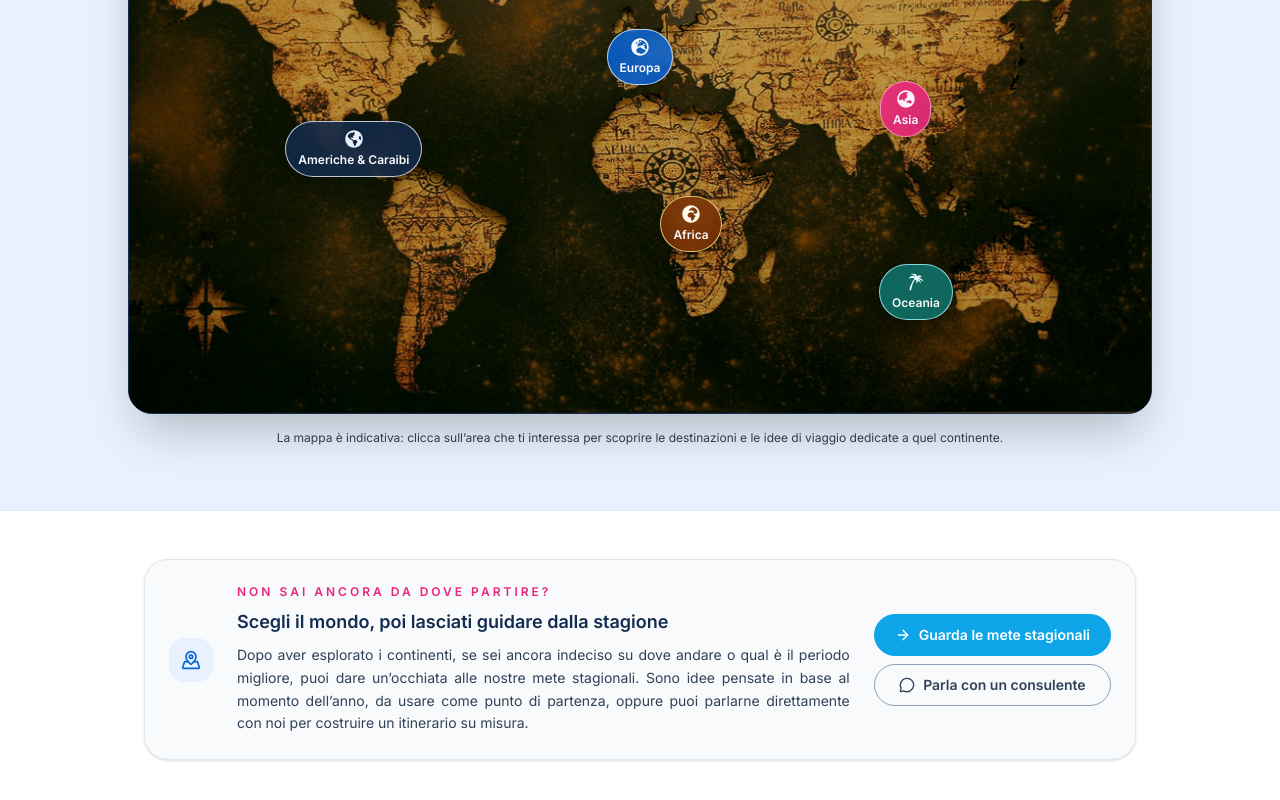
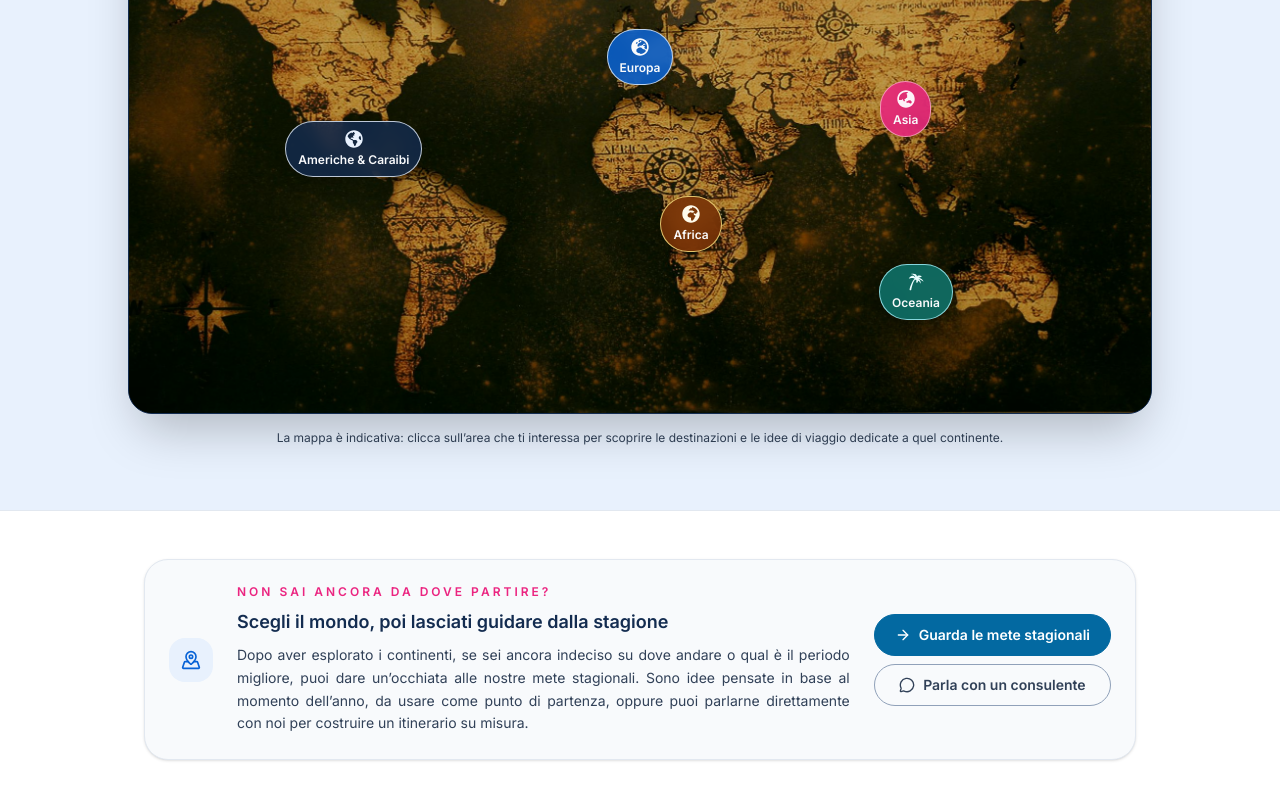
Before and after one commit to schiavonelu/leavingnow-site, a React (Vite) app: page /destinazioni in a window 1280 px wide. Shown: the part 878-1678 px from the top of the page. Built offline with nearby package versions, Linux system fonts and the light colour scheme.

Commit message:
Best Pract

```diff
--- a/src/pages/ComingSoon.jsx
+++ b/src/pages/ComingSoon.jsx
@@ -37,7 +37,6 @@ const ComingSoon = () => {
 
   return (
     <section className="relative h-screen w-full overflow-hidden bg-[#F8FAFC] text-[#132C50]">
-
       {/* SFONDI COLORATI */}
       <div className="pointer-events-none absolute inset-0">
         <div className="absolute -top-24 left-1/2 h-72 w-72 -translate-x-1/2 rounded-full bg-[#0863D6]/15 blur-3xl" />
@@ -47,10 +46,8 @@ const ComingSoon = () => {
 
       {/* CONTENUTO */}
       <div className="relative mx-auto flex h-full max-w-5xl flex-col px-4 py-4">
-
         {/* BLOCCO SUPERIORE */}
         <header className="flex flex-col items-center justify-start pt-2">
-
           {/* LOGO */}
           <div className="mb-3">
             <img
@@ -60,7 +57,7 @@ const ComingSoon = () => {
             />
           </div>
 
-          {/* SLOGAN — VERSIONE DESIDERATA */}
+          {/* SLOGAN */}
           <div className="flex flex-col items-end text-right drop-shadow">
             <div className="bg-[#EB2480] px-4 py-1.5 text-[10px] sm:text-xs md:text-sm font-extrabold uppercase tracking-[0.18em] text-white rounded-t-md">
               CON NOI
@@ -73,7 +70,6 @@ const ComingSoon = () => {
 
         {/* BLOCCO CENTRALE */}
         <main className="flex flex-1 flex-col items-center justify-center text-center">
-
           {/* TITOLO */}
           <div className="mb-4 max-w-3xl">
             <h1 className="text-xl sm:text-2xl md:text-3xl font-bold mb-2 text-[#132C50]">
@@ -137,11 +133,10 @@ const ComingSoon = () => {
             </p>
 
             <div className="flex flex-col sm:flex-row gap-3">
-
               {/* SCRIVICI */}
               <a
                 href="mailto:leavingnowviaggi@gmail.com"
-                className="inline-flex w-full sm:w-auto justify-center items-center rounded-full px-6 py-2.5 text-sm md:text-base font-semibold shadow-md border border-[#0EA5E9] bg-[#0EA5E9] text-white hover:bg-white hover:text-[#0863D6] hover:border-[#0863D6] transition"
+                className="inline-flex w-full sm:w-auto justify-center items-center rounded-full px-6 py-2.5 text-sm md:text-base font-semibold shadow-md border border-[#0369A1] bg-[#0369A1] text-white hover:bg-white hover:text-[#0863D6] hover:border-[#0863D6] transition"
               >
                 <FaSuitcaseRolling className="mr-2" />
                 Scrivici per un preventivo
--- a/src/pages/ViaggiDiNozze.jsx
+++ b/src/pages/ViaggiDiNozze.jsx
@@ -196,7 +196,7 @@ const ViaggiDiNozze = () => {
           <div className="flex flex-col sm:flex-row items-center justify-center gap-3 pt-2">
             <a
               href="#idee-nozze"
-              className="inline-flex w-full sm:w-auto justify-center items-center rounded-full px-6 py-3 text-sm md:text-base font-semibold shadow-sm border border-[#0EA5E9] bg-[#0EA5E9] text-white hover:bg-white hover:text-[#0863D6] hover:border-[#0863D6] transition"
+              className="inline-flex w-full sm:w-auto justify-center items-center rounded-full px-6 py-3 text-sm md:text-base font-semibold shadow-sm border border-[#0369A1] bg-[#0369A1] text-white hover:bg-white hover:text-[#0863D6] hover:border-[#0863D6] transition"
             >
               Vuoi farti ispirare?
             </a>
--- a/src/sections/shared/SeasonalTeaserDestinations.jsx
+++ b/src/sections/shared/SeasonalTeaserDestinations.jsx
@@ -33,7 +33,7 @@ const SeasonalTeaserDestinations = () => {
           <div className="w-full md:w-auto flex flex-col gap-2">
             <Link
               to="/mete-stagionali"
-              className="inline-flex w-full justify-center items-center rounded-full px-5 py-2.5 text-xs md:text-sm font-semibold bg-[#0EA5E9] text-white border border-[#0EA5E9] hover:bg-white hover:text-[#0863D6] hover:border-[#0863D6] transition"
+              className="inline-flex w-full justify-center items-center rounded-full px-5 py-2.5 text-xs md:text-sm font-semibold bg-[#0369A1] text-white border border-[#0369A1] hover:bg-white hover:text-[#0863D6] hover:border-[#0863D6] transition"
             >
               <ArrowRight className="w-4 h-4 mr-2" />
               Guarda le mete stagionali
```
